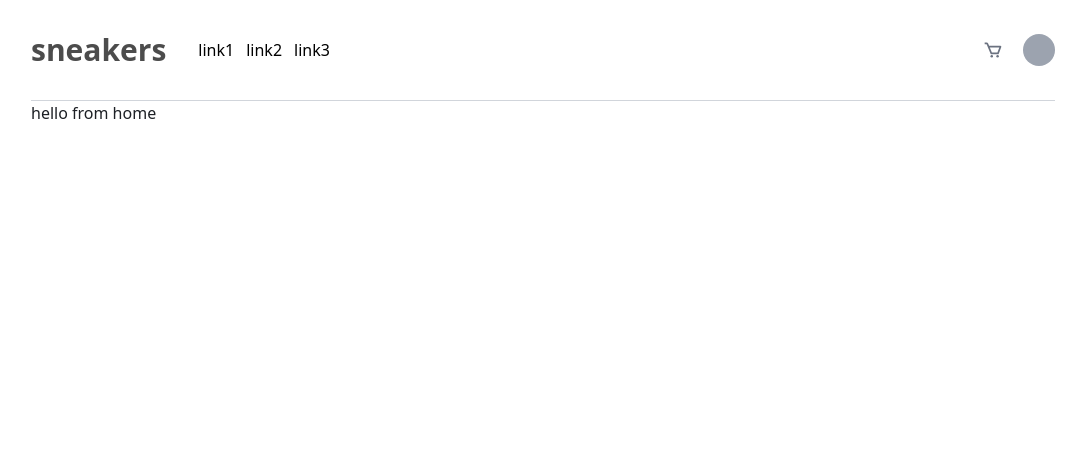
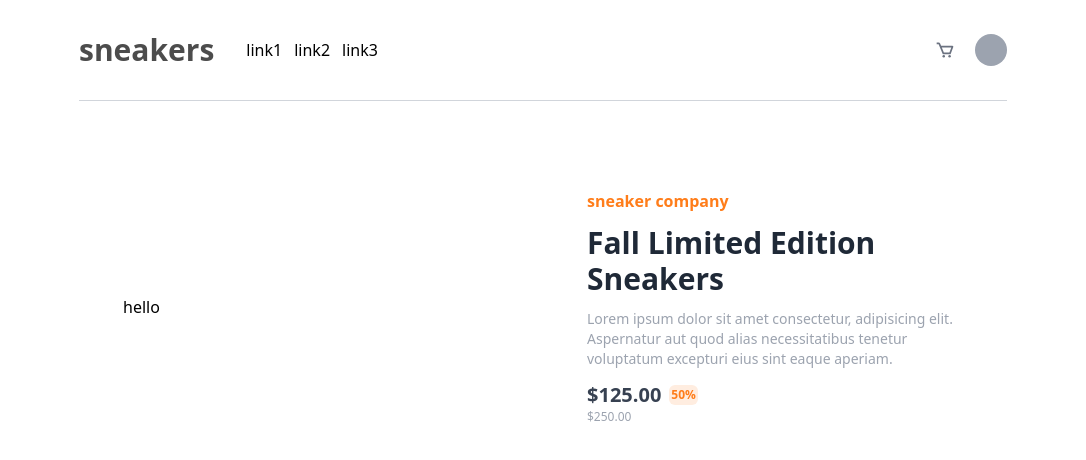
Before and after one commit to adios35/frontend-mentor, a React (Vite) app: page / in a window 1280 px wide. Shown: the top 460 px of the page, without its empty margins (97-1183 px from the left). Built offline with nearby package versions, Linux system fonts and the light colour scheme.

Commit message:
save before my computer crash

```diff
--- a/src/App.tsx
+++ b/src/App.tsx
@@ -1,15 +1,13 @@
 import { Route, Routes } from "react-router-dom";
 import NavBar from "./components/navbar";
+import Content from "./pages/mainPage";
 
 function App() {
   return (
-    <div className="px-32">
+    <div className="px-44">
       <NavBar />
       <Routes>
-        <Route
-          path="/"
-          element={<h1 className="text-Very-dark-blue">hello from home</h1>}
-        />
+        <Route path="/" element={<Content />} />
       </Routes>
     </div>
   );
--- /dev/null
+++ b/src/pages/mainPage/index.tsx
@@ -0,0 +1,30 @@
+// import{} from
+export default function Content() {
+  return (
+    <div className="py-11  [&>*]:flex-[50%] flex [&>*]:p-11 justify-evenly items-center">
+      <div className="images">hello </div>
+      <div className="content space-y-3">
+        <h3 className="text-md font-semibold text-Orange">sneaker company</h3>
+        <h1 className="text-3xl font-bold text-gray-800">
+          Fall Limited Edition <br /> Sneakers
+        </h1>
+        <p className="desc text-gray-400 text-sm">
+          Lorem ipsum dolor sit amet consectetur, adipisicing elit. Aspernatur
+          aut quod alias necessitatibus tenetur voluptatum excepturi eius sint
+          eaque aperiam.
+        </p>
+        <div className="price">
+          <div className="discount flex gap-2 items-center">
+            <span className="font-bold text-gray-700 inline-block text-xl">
+              $125.00
+            </span>
+            <span className="disc font-bold  p-[2px] text-center text-xs rounded-md bg-Pale-orange text-Orange">
+              50%
+            </span>
+          </div>
+          <div className="actual-price text-xs text-gray-400">$250.00</div>
+        </div>
+      </div>
+    </div>
+  );
+}
```
